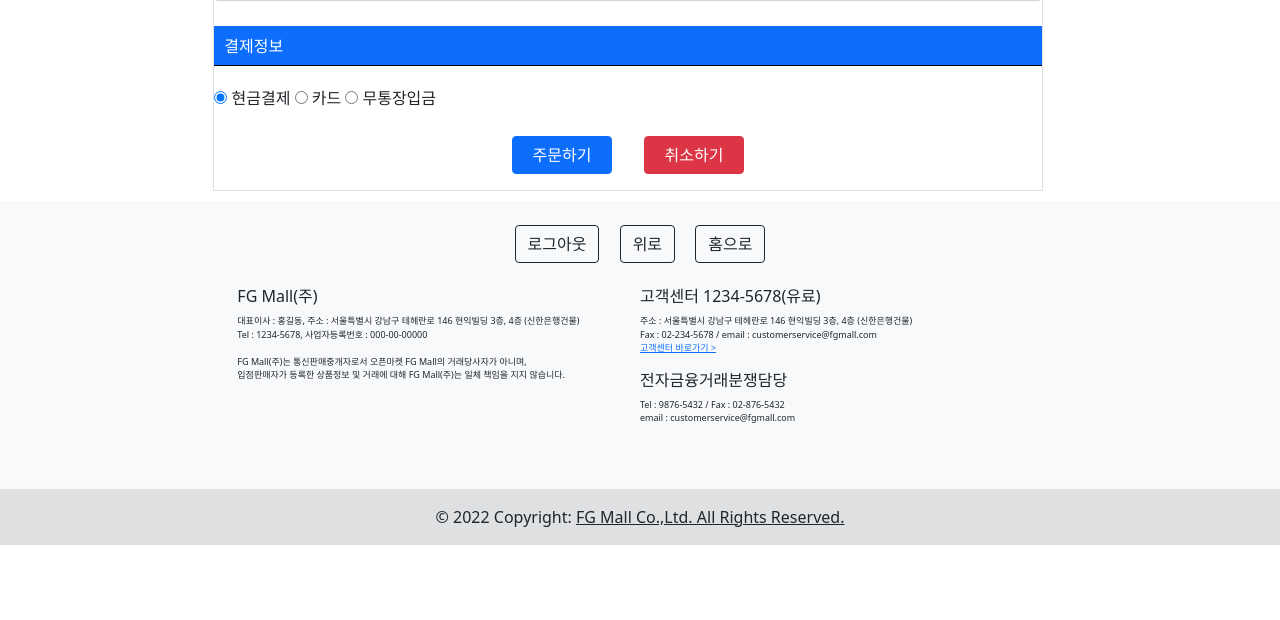
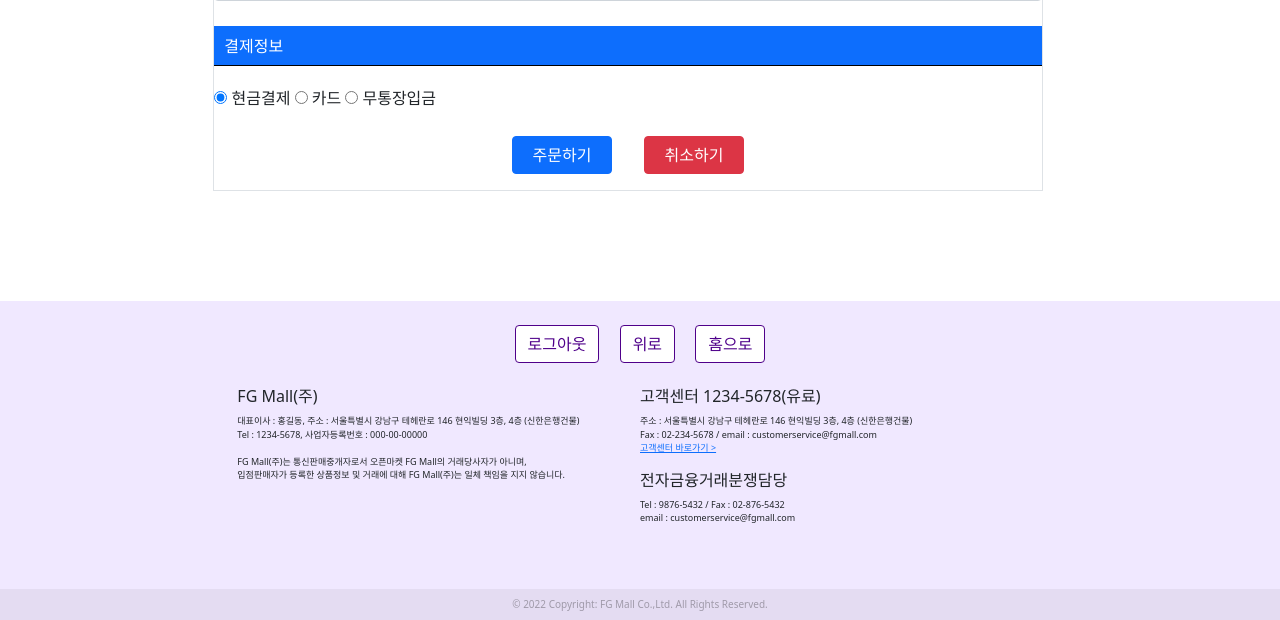
Before and after one commit to RockhoRockho/Project_FG, a Django app: page /Jun/purchase/ in a window 1280 px wide. Shown: the part 925-1545 px from the top of the page. Before the commit the page ends 1470 px from the top, so only its background shows below. Run offline with Django 3.2, Linux system fonts and the light colour scheme; some libraries are stand-ins or nearby versions.

Commit message:
base 푸터+css 수정

```diff
--- a/Leyhara/templates/base.html
+++ b/Leyhara/templates/base.html
@@ -171,19 +171,19 @@
 </body>
 {% block footer %}
 
-<footer class="bg-light text-dark">
+<footer style="margin-top: 100px; background-color: #f0e8ff;">
     <div class="container col-md-8 p-4">
         <div class="row d-flex justify-content-center ">
-            <div class="col-auto">
-                <button type="submit" class="btn btn-outline-dark mb-4">
+            <div class="col-auto" id="fbuttons">
+            <button type="submit" class="btn mb-4">
                 로그아웃
-                </button>&emsp;
-                <button type="submit" class="btn btn-outline-dark mb-4" id="btn-back-to-top">
+            </button>&emsp;
+            <button type="submit" class="btn mb-4" id="btn-back-to-top">
                 위로
-                </button>&emsp;
-                <button type="submit" class="btn btn-outline-dark mb-4">
+            </button>&emsp;
+            <button type="submit" class="btn mb-4">
                 홈으로
-                </button>
+            </button>
             </div>
         </div>
         <div class="col-md-6 mb-4" style="float: left;">
@@ -209,9 +209,8 @@
         </div>
         <div style="clear:both;"></div>
     </div>
-    <div class="text-center p-3" style="background-color: rgba(0, 0, 0, 0.1);">
-        © 2022 Copyright:
-        <a class="text-dark" href="#">FG Mall Co.,Ltd. All Rights Reserved.</a>
+    <div class="text-center p-2" style="background-color: rgba(0, 0, 0, 0.05); font-size: 10px; color: rgba(0, 0, 0, 0.3);">
+        © 2022 Copyright: FG Mall Co.,Ltd. All Rights Reserved.
     </div>
 </footer>
 
--- a/static/Leyhara/css/main.css
+++ b/static/Leyhara/css/main.css
@@ -105,3 +105,15 @@ header {
 .pt-10 {
     padding-top: 10px
 }
+
+
+#fbuttons button {
+    color: #4f008a;
+    background-color: white;
+    border:1px solid #4f008a;
+}
+
+#fbuttons button:hover {
+    color: white;
+    background-color: #4f008a;
+}
```
